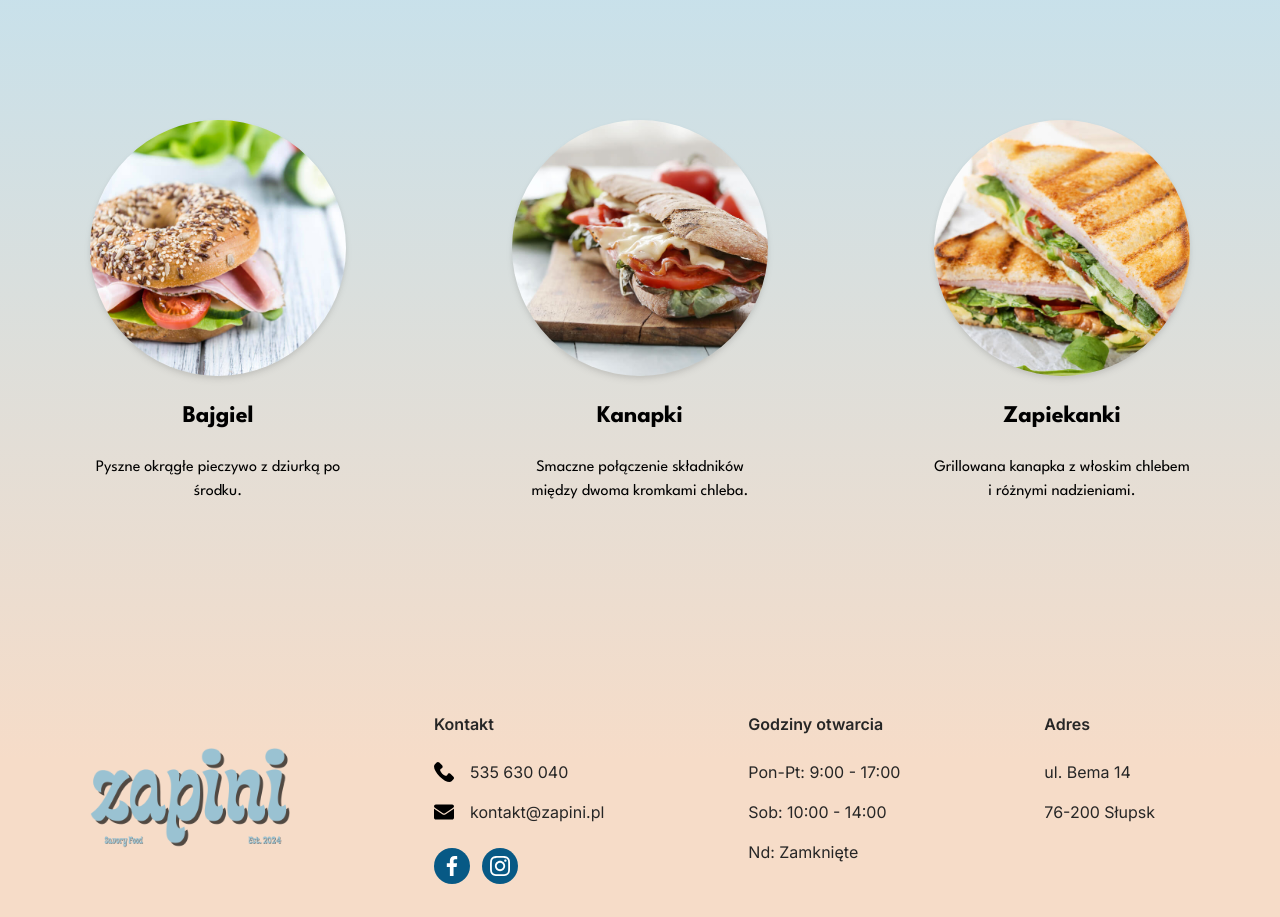
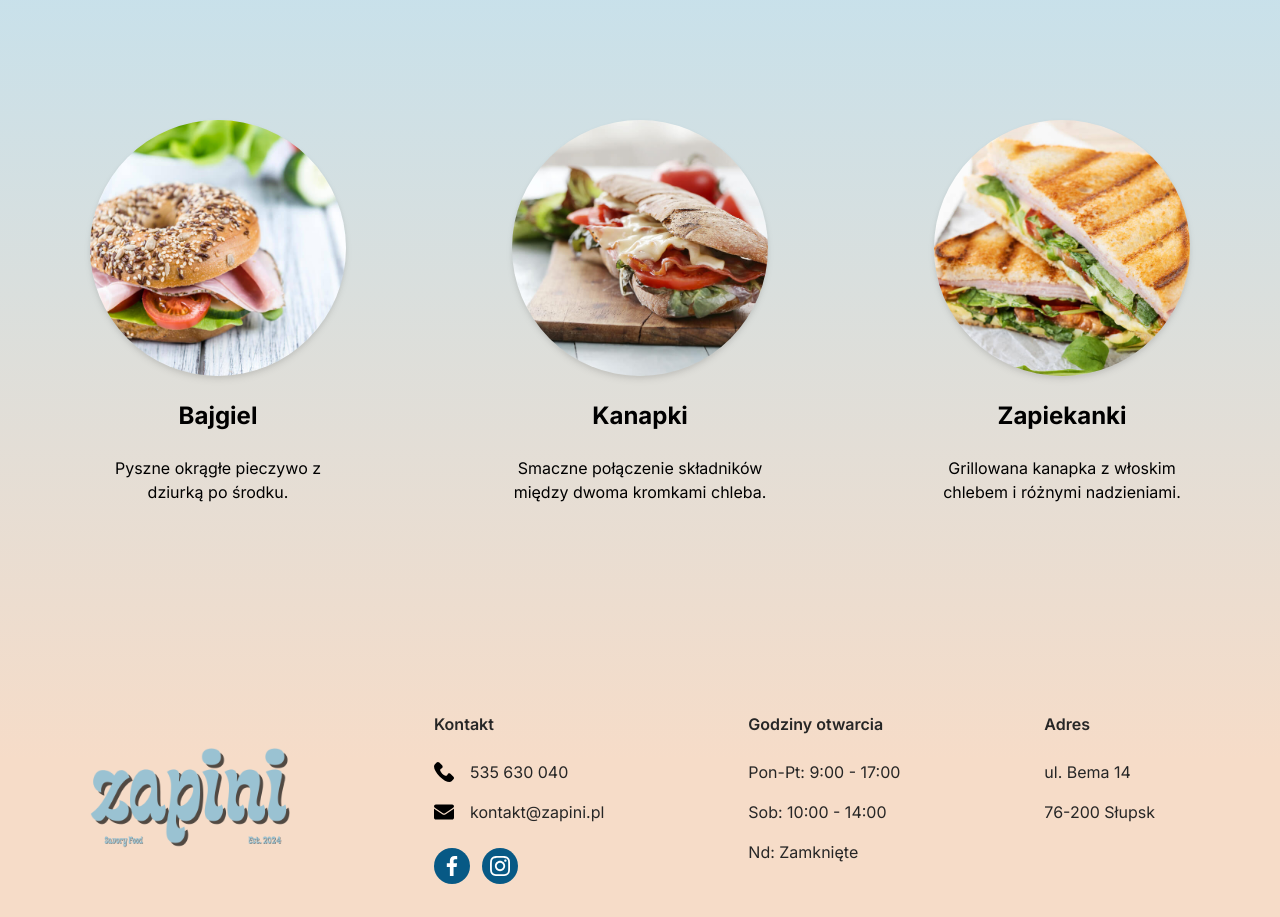
Before and after one commit to traczoskar/zapini, a Next.js app: page / in a window 1280 px wide. Shown: the part 840-1757 px from the top of the page. Built offline with nearby package versions, Linux system fonts and the light colour scheme.

Commit message:
changed font for Products section

```diff
--- a/src/app/ui/products.tsx
+++ b/src/app/ui/products.tsx
@@ -1,5 +1,7 @@
-import Image from "next/image";
 import CircularImage from "./circular-image";
+import { Inter } from "next/font/google";
+
+const inter = Inter({ subsets: ["latin"] });
 
 const Products: React.FC = () => {
   const products = [
@@ -26,7 +28,10 @@ const Products: React.FC = () => {
     <div className="flex flex-col items-center container py-40">
       <ul className="w-full flex justify-between gap-12">
         {products.map((product, index) => (
-          <li key={index} className="flex flex-col gap-6 items-center ">
+          <li
+            key={index}
+            className={`${inter.className} flex flex-col gap-6 items-center `}
+          >
             <CircularImage src={product.image} alt={product.name} />
             <h3 className="font-bold text-2xl">{product.name}</h3>
             <p className="text-center w-64">{product.description}</p>
```
